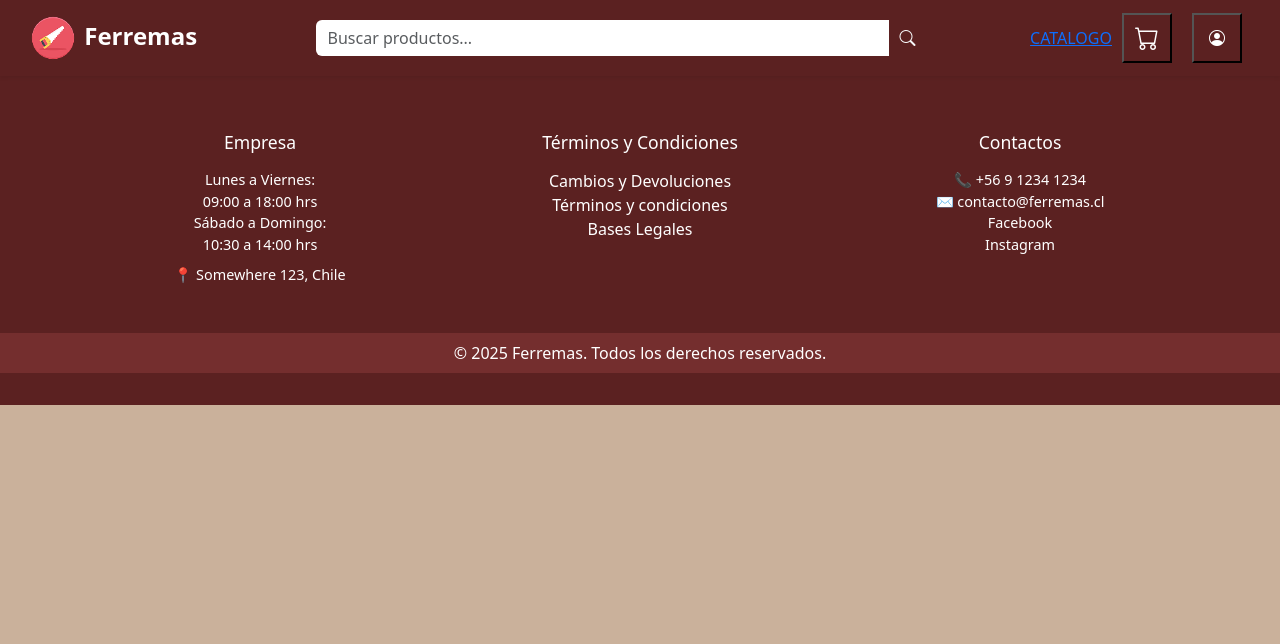
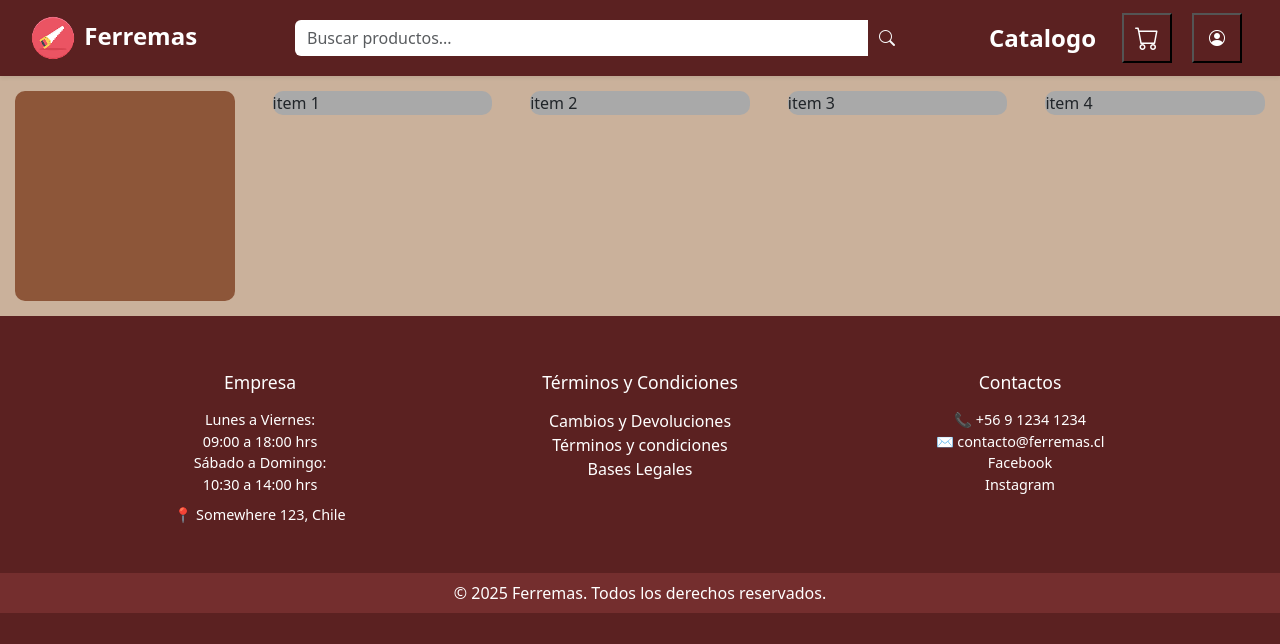
Before and after one commit to Volkergz/Ferremas, a Django app: page /catalogo in a window 1280 px wide. Shown: the top 644 px of the page. Run offline with Django 5.2, Linux system fonts and the light colour scheme.

Commit message:
Catalogo avances

```diff
--- /dev/null
+++ b/main/frontend/polls/static/css/catalogo.css
@@ -0,0 +1,31 @@
+.parent {
+    display: grid;
+    grid-template-columns: repeat(5, 1fr);
+    grid-template-rows: repeat(5, 1fr);
+    gap: 8px;
+}
+
+.listadoparent {
+    display: grid;
+    grid-template-columns: repeat(4, 1fr);
+    grid-template-rows: repeat(4, 1fr);
+    gap: 8px;
+}
+
+.buscador {
+    grid-row: span 5 / span 5;
+    background-color: #8D5639ff;
+    margin: 15px;
+    border-radius: 10px;
+}
+
+.listado {
+    grid-column: span 4 / span 4;
+    grid-row: span 5 / span 5;
+}
+
+.item{
+    background-color: darkgray;
+    margin: 15px;
+    border-radius: 10px;
+}
--- a/main/frontend/polls/static/css/principal.css
+++ b/main/frontend/polls/static/css/principal.css
@@ -1,7 +1,7 @@
 
 /* Notas, no usar */
 .coloresempresa{
-  color: #5B2121, #cbb299, #dcdcdc, #1B4B43;
+  color: #CBB09Bff, #A66A50ff, #8D5639ff, #5B2121 ,#4A756Eff,#1B4A42ff;
 }
 
 /* Fondo principal */
--- a/main/frontend/polls/templates/Catalogo.html
+++ b/main/frontend/polls/templates/Catalogo.html
@@ -10,10 +10,26 @@
 <link rel="stylesheet" href="{% static 'css/catalogo.css' %}">
 
 <section>
-  <div>
+
+  <div class="parent">
+
+    <div class="buscador">
 
 
+    </div>
+
+    <div class="listado">
+
+      <div class="listadoparent">
+        <div class="item justify-content-center"> item 1 </div>
+        <div class="item  justify-content-center"> item 2</div>
+        <div class="item justify-content-center"> item 3</div>
+        <div class="item  justify-content-center"> item 4</div>
+      </div>
+
+    </div>
   </div>
+
 </section>
 
 {% endblock %}
--- a/main/frontend/polls/templates/base.html
+++ b/main/frontend/polls/templates/base.html
@@ -32,9 +32,8 @@
       </form>
 
 
-       <div>
-
-        <a href="catalogo"> CATALOGO </a>
+      <div>
+        <a class="navbar-brand fw-bold text-white" href="catalogo"> Catalogo</a>
       </div>
 
       <!-- boton carrito -->
```
Also changed, not shown: main/frontend/polls/static/css/catalago.css (deleted).
